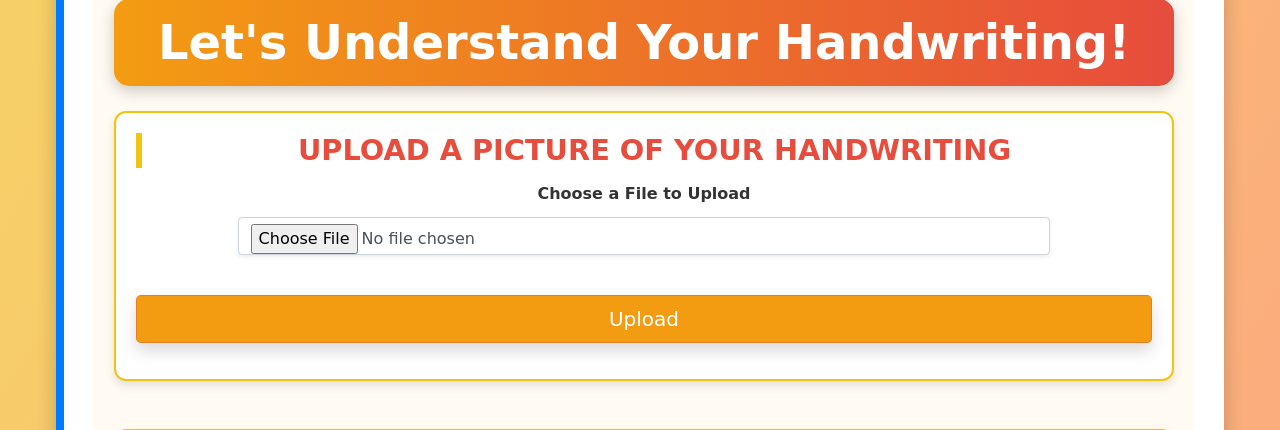
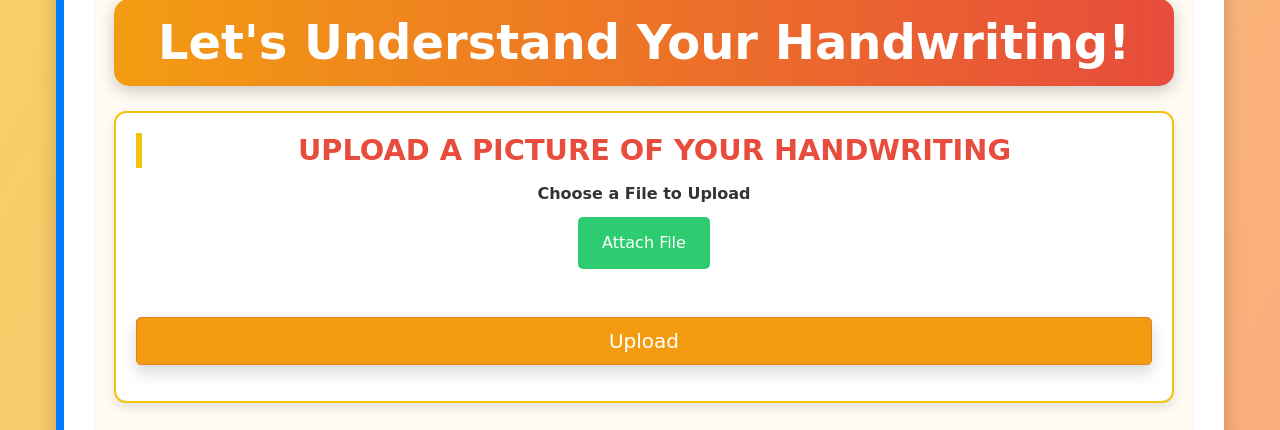
Before and after one commit to Shawarm0/HackSheffield9-Project, a Flask app: page /dyspraxia in a window 1280 px wide. Shown: the part 169-599 px from the top of the page. Run offline with Flask 3, Linux system fonts and the light colour scheme.

Commit message:
button is green

```diff
--- a/templates/dyspraxia/dyspraxia.html
+++ b/templates/dyspraxia/dyspraxia.html
@@ -82,8 +82,30 @@
             border-color: #f39c12;
         }
 
+        /* Green button */
+        .btn-green {
+            background-color: #2ecc71;
+            border-color: #27ae60;
+            color: white;
+            padding: 12px 24px;
+            font-size: 16px;
+            cursor: pointer;
+            border-radius: 5px;
+            display: inline-block;
+        }
+
+        .btn-green:hover {
+            background-color: #27ae60;
+            border-color: #2ecc71;
+        }
+
         .img-fluid {
             max-height: 300px;
+        }
+
+        /* Hide the default file input button */
+        input[type="file"] {
+            display: none;
         }
     </style>
 </head>
@@ -98,6 +120,8 @@
             <div class="form-group text-center">
                 <label for="file" class="font-weight-bold d-block mb-2">Choose a File to Upload</label>
                 <input type="file" id="file" name="file" class="form-control shadow-sm" required>
+                <!-- Custom Green Button -->
+                <label for="file" class="btn-green">Attach File</label>
             </div>
             <button type="submit" class="btn btn-primary btn-lg shadow mt-4 w-100">Upload</button>
         </form>
```
